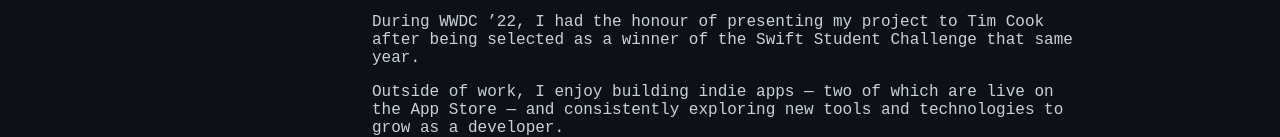
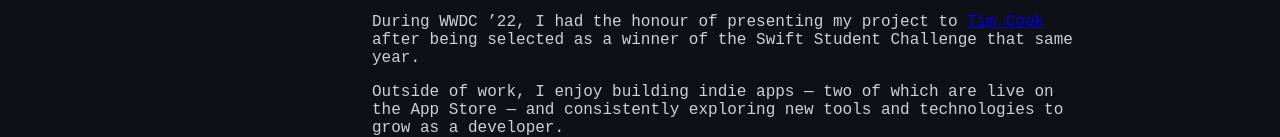
Before and after one commit to alexfrsoares/alexapps-portfolio, a plain HTML site: page index.html in a window 1280 px wide. Shown: the part 273-410 px from the top of the page. Drawn offline with Linux system fonts and the light colour scheme.

Commit message:
Update index.html

```diff
--- a/index.html
+++ b/index.html
@@ -137,7 +137,7 @@
           <h1>Hi, I'm Alex 👋🏾</h1>
           <p>I'm an iOS Developer with 4 years of experience building high-quality, user-focused apps. I’m a team player who enjoys supporting colleagues and learning from people across different disciplines.</p>
           <p>My journey began at the Apple Developer Academy, and since then I’ve worked across startups and innovation programmes, developing iOS projects from idea to App Store. I’m passionate about tackling technical challenges and continually enhancing my coding skills.</p>
-          <p>During WWDC ’22, I had the honour of presenting my project to Tim Cook after being selected as a winner of the Swift Student Challenge that same year.</p>
+          <p>During WWDC ’22, I had the honour of presenting my project to <a href="https://x.com/tim_cook/status/1533579556405248000" target="_blank">Tim Cook</a> after being selected as a winner of the Swift Student Challenge that same year.</p>
           <p>Outside of work, I enjoy building indie apps — two of which are live on the App Store — and consistently exploring new tools and technologies to grow as a developer.</p>
         </div>
       </div>
```
